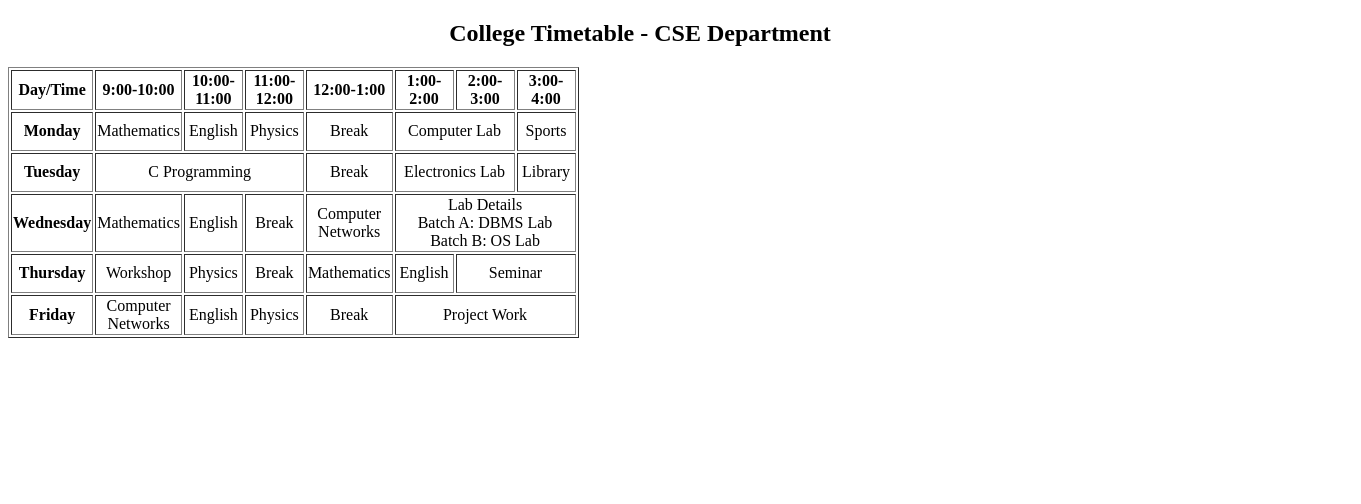
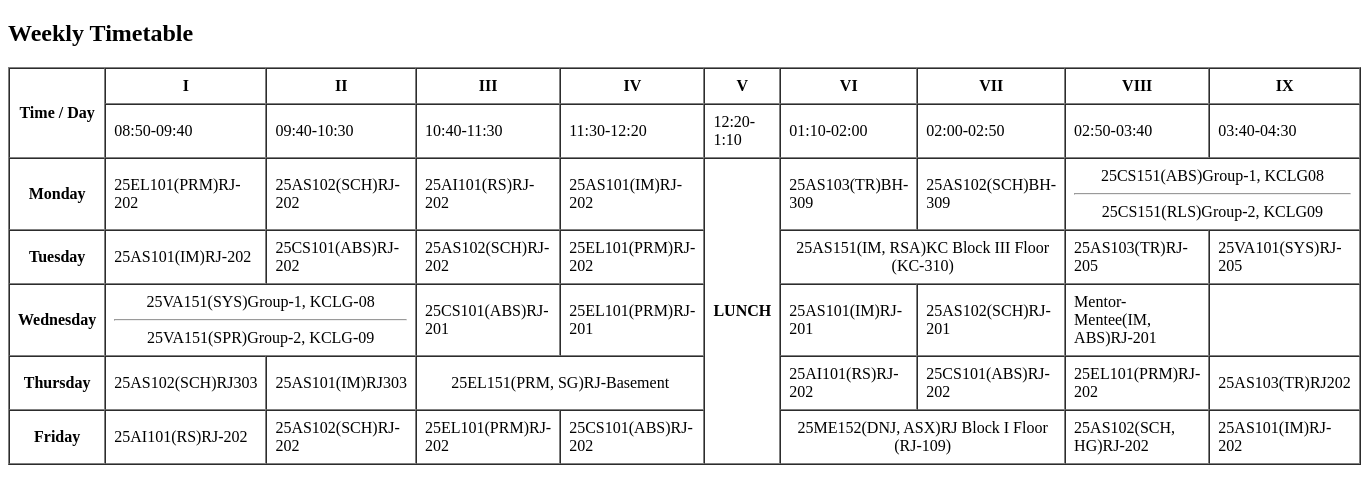
Before and after one commit to warriormvndr/WDW_0370, a plain HTML site: page aisehihai.html in a window 1280 px wide. Shown: the whole page, 1361 px wide, since content can reach past the window. Drawn offline with Linux system fonts and the light colour scheme.

Commit message:
practical soultion

```diff
--- a/aisehihai.html
+++ b/aisehihai.html
@@ -1,76 +1,112 @@
 <!DOCTYPE html>
 <html>
 <head>
-    <title>College Timetable</title>
+<title>Timetable</title>
 </head>
 <body>
-<h2 align="center">College Timetable - CSE Department</h2>
-<TABLE border="1">
+
+<h2>Weekly Timetable</h2>
+
+<table border="1" cellpadding="8" cellspacing="0" align="center">
+
+
   <tr>
-        <th>Day/Time</th>
-        <th height="35" width="55">9:00-10:00</th>
-        <th height="35" width="55">10:00-11:00</th>
-        <th height="35" width="55">11:00-12:00</th>
-        <th height="35" width="55">12:00-1:00</th>
-        <th height="35" width="55">1:00-2:00</th>
-        <th height="35" width="55">2:00-3:00</th>
-        <th height="35" width="55">3:00-4:00</th>
+    <th rowspan="2">Time / Day</th>
+    <th>I</th>
+    <th>II</th>
+    <th>III</th>
+    <th>IV</th>
+    <th>V</th>
+    <th>VI</th>
+    <th>VII</th>
+    <th>VIII</th>
+    <th>IX</th>
   </tr>
 
-    <!-- Monday -->
+
   <tr>
-        <th height="35" width="55">Monday</th>
-        <td height="35" width="55" align="center">Mathematics</td>
-        <td height="35" width="55" align="center">English</td>
-        <td height="35" width="55" align="center">Physics</td>
-        <td height="35" width="55" align="center">Break</td>
-        <td colspan="2" height="35" width="55" align="center">Computer Lab</td>
-        <td height="35" width="55" align="center">Sports</td>
+
+    <td>08:50-09:40</td>
+    <td>09:40-10:30</td>
+    <td>10:40-11:30</td>
+    <td>11:30-12:20</td>
+    <td>12:20-1:10</td>
+    <td>01:10-02:00</td>
+    <td>02:00-02:50</td>
+    <td>02:50-03:40</td>
+    <td>03:40-04:30</td>
+  </tr>
+
+
+  <tr>
+    <th>Monday</th>
+    <td>25EL101(PRM)RJ-202</td>
+    <td>25AS102(SCH)RJ-202</td>
+    <td>25AI101(RS)RJ-202</td>
+    <td>25AS101(IM)RJ-202</td>
+    <td rowspan="5" align="center"><b>LUNCH</b></td>
+    <td>25AS103(TR)BH-309</td>
+    <td>25AS102(SCH)BH-309</td>
+    <td colspan="2" align="center">
+      25CS151(ABS)Group-1, KCLG08
+      <hr>
+      25CS151(RLS)Group-2, KCLG09
+    </td>
   </tr>
 
   <!-- Tuesday -->
   <tr>
-        <th height="35" width="55">Tuesday</th>
-        <td colspan="3" height="35" width="55" align="center">C Programming</td>
-        <td height="35" width="55" align="center">Break</td>
-        <td colspan="2" height="35" width="55" align="center">Electronics Lab</td>
-        <td height="35" width="55" align="center">Library</td>
+    <th>Tuesday</th>
+    <td>25AS101(IM)RJ-202</td>
+    <td>25CS101(ABS)RJ-202</td>
+    <td>25AS102(SCH)RJ-202</td>
+    <td>25EL101(PRM)RJ-202</td>
+    <td colspan="2" align="center">25AS151(IM, RSA)KC Block III Floor (KC-310)</td>
+    <td>25AS103(TR)RJ-205</td>
+    <td>25VA101(SYS)RJ-205</td>
   </tr>
 
   <!-- Wednesday -->
   <tr>
-        <th height="35" width="55">Wednesday</th>
-        <td height="35" width="55" align="center">Mathematics</td>
-        <td height="35" width="55" align="center">English</td>
-        <td height="35" width="55" align="center">Break</td>
-        <td height="35" width="55" align="center">Computer Networks</td>
-        <td colspan="3" height="35" width="55" align="center">
-            Lab Details<br>
-            Batch A: DBMS Lab<br>
-            Batch B: OS Lab
+    <th>Wednesday</th>
+    <td colspan="2" align="center">
+      25VA151(SYS)Group-1, KCLG-08
+      <hr>
+      25VA151(SPR)Group-2, KCLG-09
     </td>
+    <td>25CS101(ABS)RJ-201</td>
+    <td>25EL101(PRM)RJ-201</td>
+    <td>25AS101(IM)RJ-201</td>
+    <td>25AS102(SCH)RJ-201</td>
+    <td>Mentor-Mentee(IM, ABS)RJ-201</td>
+    <td></td>
   </tr>
 
   <!-- Thursday -->
   <tr>
-        <th height="35" width="55">Thursday</th>
-        <td height="35" width="55" align="center">Workshop</td>
-        <td height="35" width="55" align="center">Physics</td>
-        <td height="35" width="55" align="center">Break</td>
-        <td height="35" width="55" align="center">Mathematics</td>
-        <td height="35" width="55" align="center">English</td>
-        <td colspan="2" height="35" width="55" align="center">Seminar</td>
+    <th>Thursday</th>
+    <td>25AS102(SCH)RJ303</td>
+    <td>25AS101(IM)RJ303</td>
+    <td colspan="2" align="center">25EL151(PRM, SG)RJ-Basement</td>
+    <td>25AI101(RS)RJ-202</td>
+    <td>25CS101(ABS)RJ-202</td>
+    <td>25EL101(PRM)RJ-202</td>
+    <td>25AS103(TR)RJ202</td>
   </tr>
 
   <!-- Friday -->
   <tr>
-        <th height="35" width="55">Friday</th>
-        <td height="35" width="55" align="center">Computer Networks</td>
-        <td height="35" width="55" align="center">English</td>
-        <td height="35" width="55" align="center">Physics</td>
-        <td height="35" width="55" align="center">Break</td>
-        <td colspan="3" height="35" width="55" align="center">Project Work</td>
+    <th>Friday</th>
+    <td>25AI101(RS)RJ-202</td>
+    <td>25AS102(SCH)RJ-202</td>
+    <td>25EL101(PRM)RJ-202</td>
+    <td>25CS101(ABS)RJ-202</td>
+    <td colspan="2" align="center">25ME152(DNJ, ASX)RJ Block I Floor (RJ-109)</td>
+    <td>25AS102(SCH, HG)RJ-202</td>
+    <td>25AS101(IM)RJ-202</td>
   </tr>
-</TABLE>
+
+</table>
+
 </body>
 </html>
```
Also changed, not shown: index.html (+3 -1 lines), index1.html (+2 -1 lines), index3.html (added, +29 -0 lines). Lines whose indentation alone changed are shown as unchanged.
